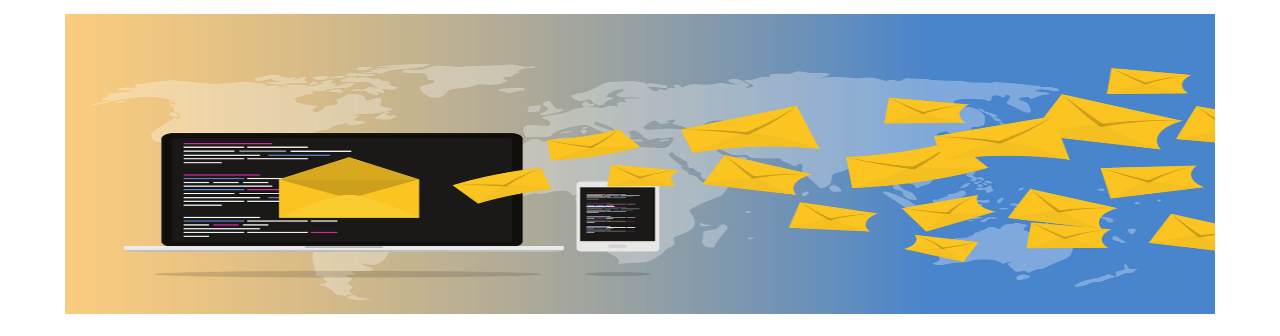
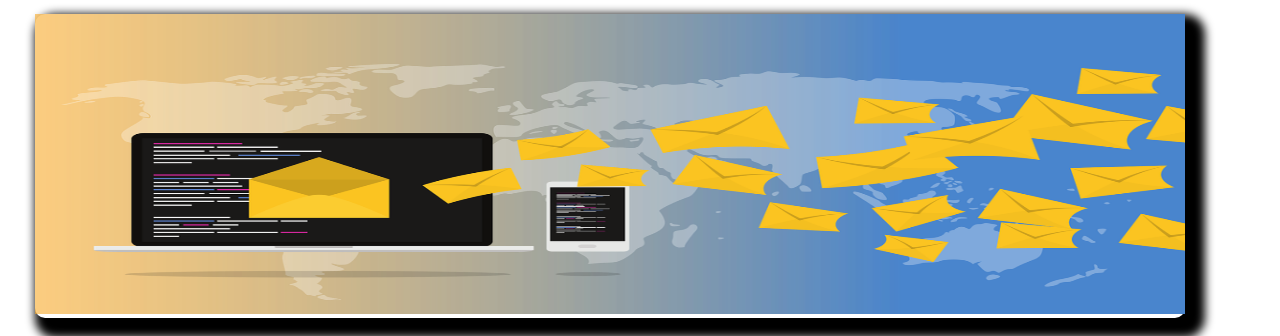
Before and after one commit to naruto1231/LP-1, a plain HTML site: page index.html in a window 1280 px wide. Shown: the part 112-448 px from the top of the page. Drawn offline with Linux system fonts and the light colour scheme.

Commit message:
Update index.html

```diff
--- a/index.html
+++ b/index.html
@@ -3,7 +3,7 @@
 <head>
 <meta charset="utf-8">
 
-<link href=css/Untitled-6.css" rel="stylesheet" type="text/css">
+<link href="css/Untitled-6.css" rel="stylesheet" type="text/css">
 </head>
 
 <body>
```
